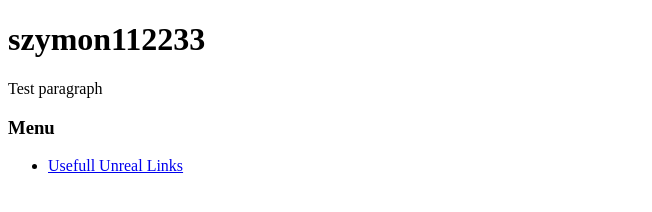
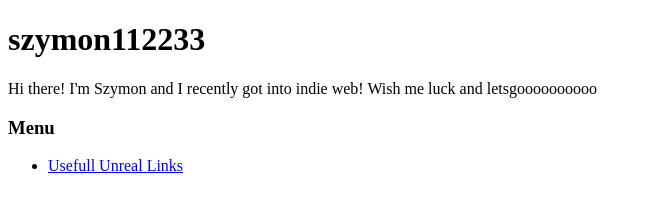
Before and after one commit to szymon112233/szymon112233.github.io, a plain HTML site: page index.html in a window 1280 px wide. Shown: the whole page, without its empty margins (0-652 px from the left). Drawn offline with Linux system fonts and the light colour scheme.

Commit message:
some text on frontpage

```diff
--- a/index.html
+++ b/index.html
@@ -6,7 +6,7 @@
 <body>
 
 <h1>szymon112233</h1>
-<p>Test paragraph</p>
+<p>Hi there! I'm Szymon and I recently got into indie web! Wish me luck and letsgoooooooooo</p>
 <h3>Menu</h3>
 <ul>
 	<li><a href = "uelinks.html">Usefull Unreal Links</a></li>
```
